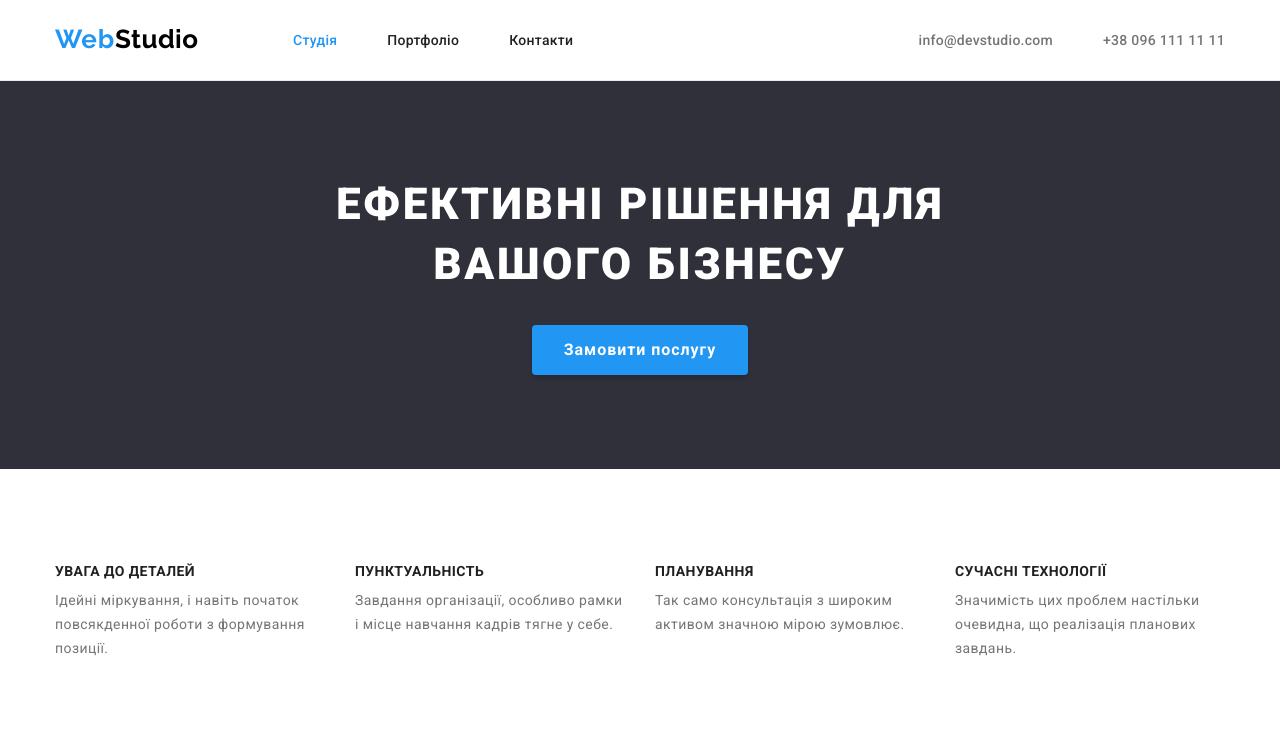
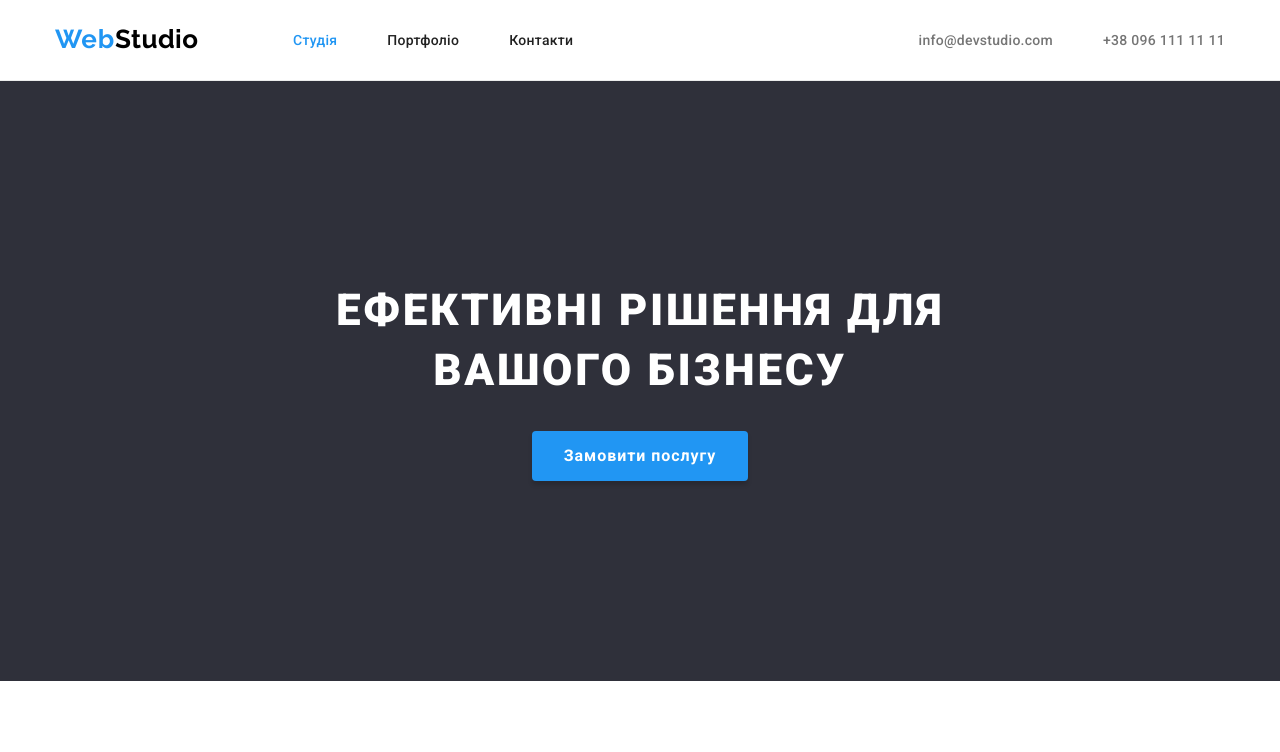
Before and after one commit to kraskoanna/goit-markup-hw-03, a plain HTML site: page index.html in a window 1280 px wide. Shown: the top 752 px of the page. Drawn offline with nearby package versions, Linux system fonts and the light colour scheme.

Commit message:
correction

```diff
--- a/css/styles.css
+++ b/css/styles.css
@@ -196,7 +196,9 @@ justify-content: space-around;
 
 }
 
-.promo {
+.hero {
+  padding-top: 200px;
+  padding-bottom: 200px;
   background-color: var(--footer-background-color);
 }
 
--- a/index.html
+++ b/index.html
@@ -40,7 +40,7 @@
     </header>
     <!--Унікальний матеріал сторінки-->
     <main>
-      <section class="section promo">
+      <section class="section hero">
         <div class="container">
           <h1 class="hero-title">Ефективні рішення для вашого бізнесу</h1>
           <button type="button" class="btn">Замовити послугу</button>
```
